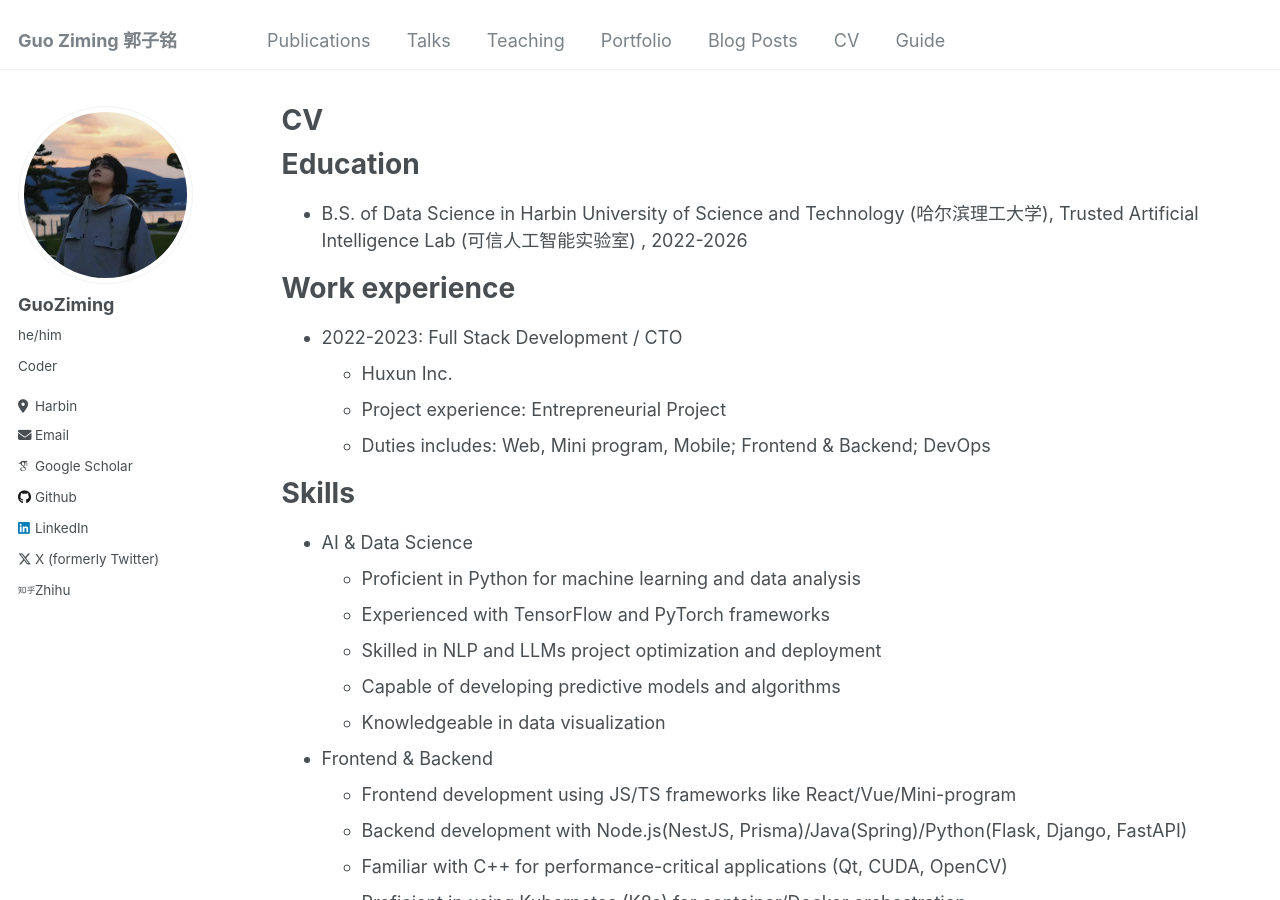
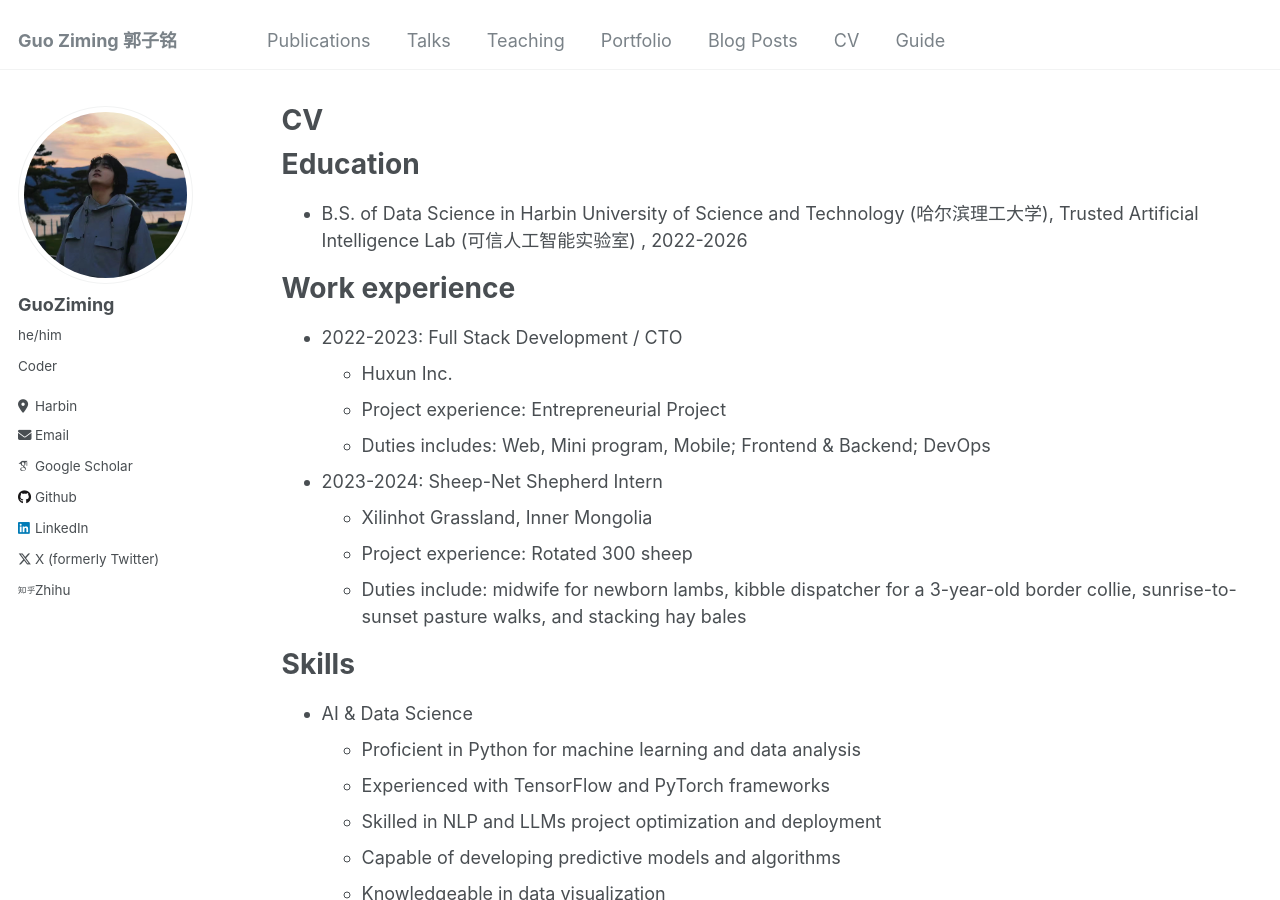
Before and after one commit to mcxiaoxiao/mcxiaoxiao.github.io, a Jekyll site: the page built from _pages/cv.md, in a window 1280 px wide and 900 px high. Built offline with Jekyll 4.4.1, drawn with Linux system fonts in a browser that asks for light colours; some web fonts are replaced.

Commit message:
Update cv.md

```diff
--- a/_pages/cv.md
+++ b/_pages/cv.md
@@ -24,6 +24,11 @@ Work experience
   * Huxun Inc.
   * Project experience: Entrepreneurial Project
   * Duties includes: Web, Mini program, Mobile; Frontend & Backend; DevOps
+
+* 2023-2024: Sheep-Net Shepherd Intern
+  * Xilinhot Grassland, Inner Mongolia
+  * Project experience: Rotated 300 sheep
+  * Duties include: midwife for newborn lambs, kibble dispatcher for a 3-year-old border collie, sunrise-to-sunset pasture walks, and stacking hay bales
 
 Skills
 ======
```
